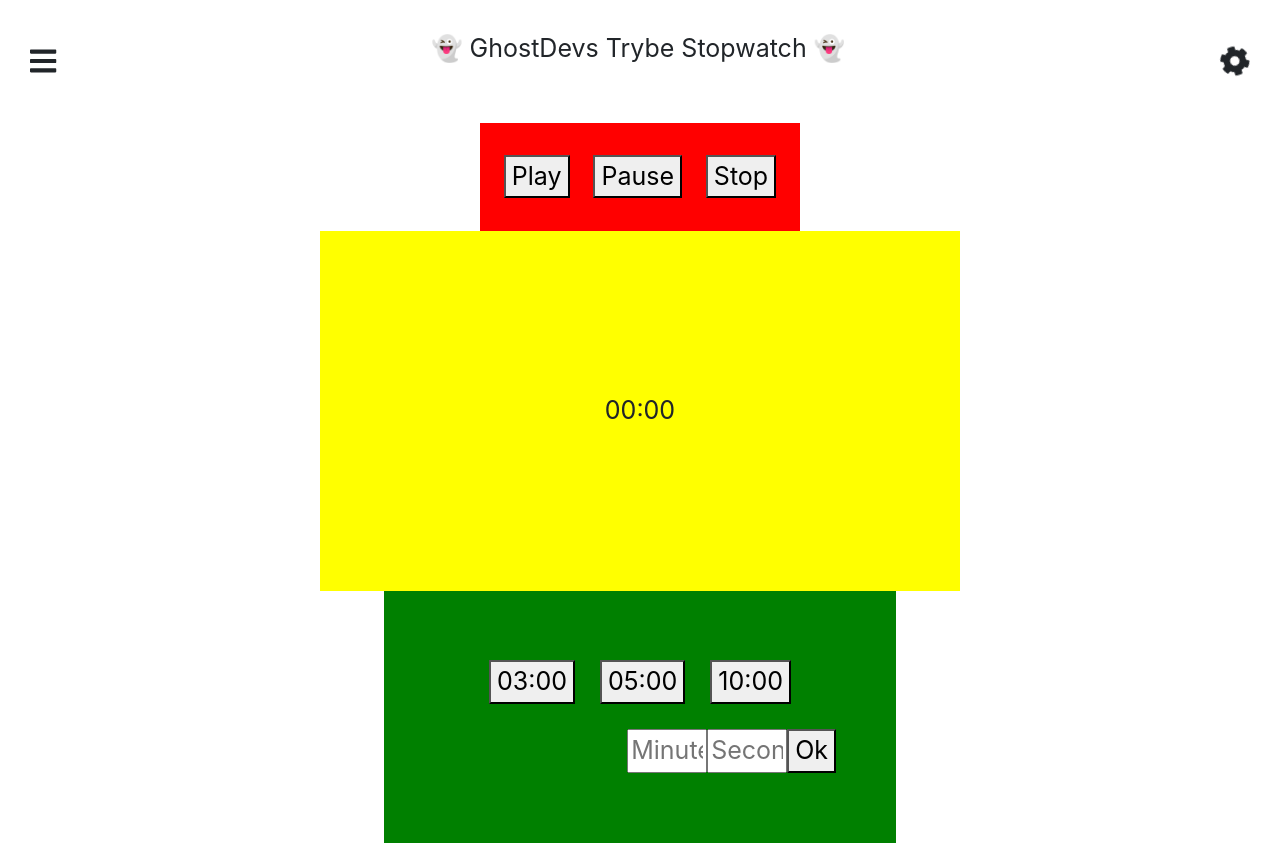
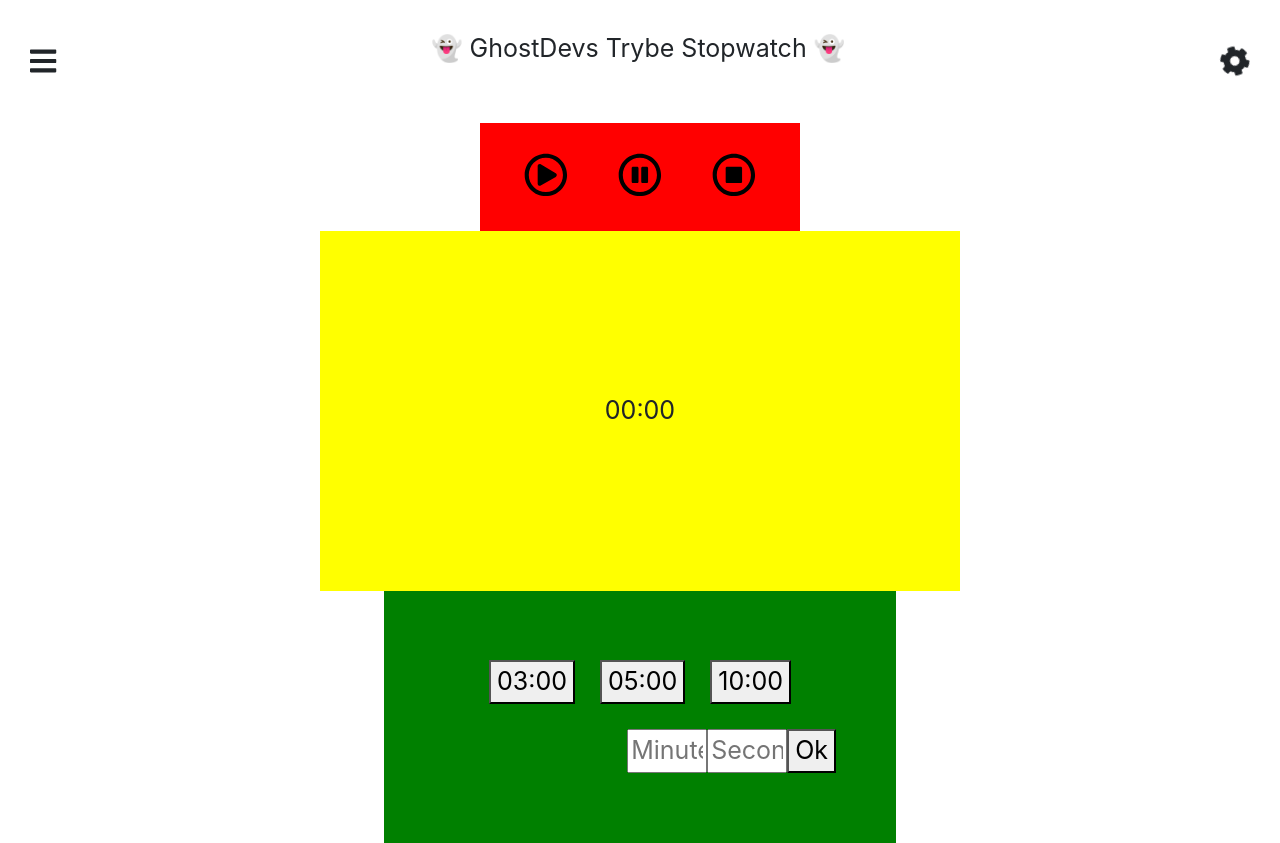
Before and after one commit to alanmdf/ghostdevs-stopwatch, a React (Create React App) app in the folder stopwatch-challenge/: page / in a window 1280 px wide. Built offline with nearby package versions, Linux system fonts and the light colour scheme.

Commit message:
Ajustes botao de açao font awesome

```diff
--- a/stopwatch-challenge/src/App.css
+++ b/stopwatch-challenge/src/App.css
@@ -43,6 +43,11 @@ header {
   background-color: red;
 }
 
+.action-btns-div button {
+  border: none;
+  background-color: inherit;
+}
+
 .timer-div {
   display: flex;
   align-items: center;
--- a/stopwatch-challenge/src/Components/ActionButtons.jsx
+++ b/stopwatch-challenge/src/Components/ActionButtons.jsx
@@ -1,5 +1,6 @@
 import React, { Component } from 'react';
 import PropTypes from 'prop-types';
+import icons from './Icons/LibraryIcons';
 
 class ActionButtons extends Component {
   render() {
@@ -7,9 +8,15 @@ class ActionButtons extends Component {
 
     return (
       <div className="action-btns-div">
-        <button type="button" onClick={ startClock }>Play</button>
-        <button type="button" onClick={ pauseClock }>Pause</button>
-        <button type="button" onClick={ stopClock }>Stop</button>
+        <button type="button" onClick={ startClock }>
+          <i className="fs-3">{icons.play}</i>
+        </button>
+        <button type="button" onClick={ pauseClock }>
+          <i className="fs-3">{icons.pause}</i>
+        </button>
+        <button type="button" onClick={ stopClock }>
+          <i className="fs-3">{icons.stop}</i>
+        </button>
       </div>
     );
   }
--- a/stopwatch-challenge/src/Components/Icons/LibraryIcons.js
+++ b/stopwatch-challenge/src/Components/Icons/LibraryIcons.js
@@ -1,7 +1,7 @@
 import React from 'react';
 import { faCog, faBars } from '@fortawesome/free-solid-svg-icons';
 import { faGithubAlt, faLinkedinIn } from '@fortawesome/free-brands-svg-icons';
-import { faPlayCircle } from '@fortawesome/free-regular-svg-icons';
+import { faPlayCircle, faPauseCircle, faStopCircle } from '@fortawesome/free-regular-svg-icons';
 import { FontAwesomeIcon } from '@fortawesome/react-fontawesome';
 
 const icons = {
@@ -10,6 +10,9 @@ const icons = {
   gitHub: <FontAwesomeIcon icon={ faGithubAlt } />,
   linkedin: <FontAwesomeIcon icon={ faLinkedinIn } />,
   play: <FontAwesomeIcon icon={ faPlayCircle } />,
+  pause: <FontAwesomeIcon icon={ faPauseCircle } />,
+  stop: <FontAwesomeIcon icon={ faStopCircle } />,
+
 };
 
 export default icons;
```
Also changed, not shown: 1 other file (tests, documents, lock files or other folders).
